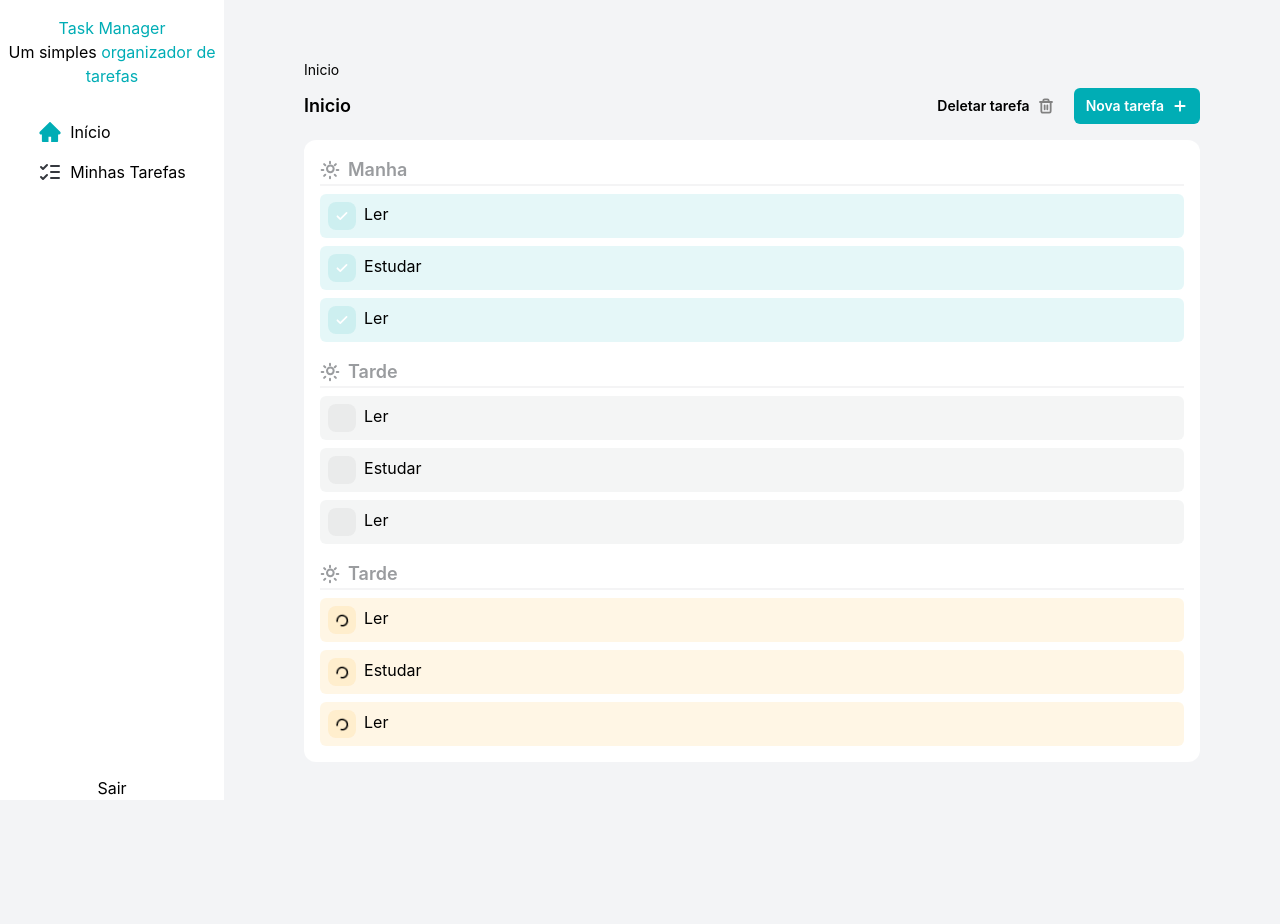
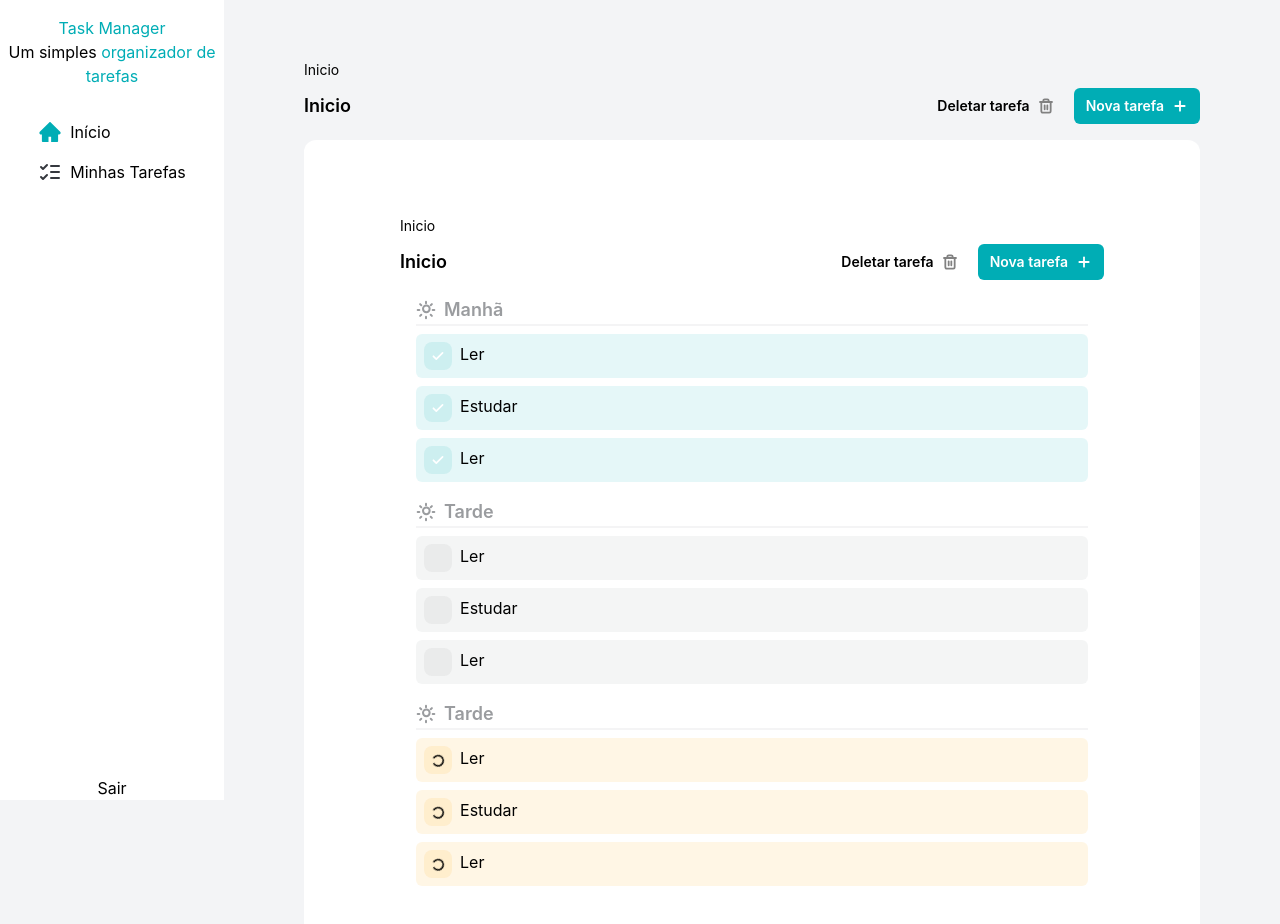
Before and after one commit to LuizChristani/TaskManager, a React (Vite) app in the folder frontend/: page / in a window 1280 px wide. Shown: the top 924 px of the page. Before the commit the page ends 800 px from the top, so only its background shows below. Built offline with nearby package versions, Linux system fonts and the light colour scheme.

Commit message:
feat: add task creation logic

```diff
--- a/frontend/src/components/AddTaskDialog.tsx
+++ b/frontend/src/components/AddTaskDialog.tsx
@@ -2,31 +2,42 @@ import { createPortal } from "react-dom"
 import { Card } from "./Card"
 import { Input } from "./Input"
 import { Button } from "./Button"
+import { useRef, useState } from "react"
+import { SelectTime } from "./SelectTime"
+import { StatusTask, type TaskItemProps } from "../types/Task"
 
 
 interface TaskDialog {
     open: boolean
-    handleClose: () => void
+    handleClose: () => void,
+    handleSubmit: (task: TaskItemProps) => void
 }
 
-export const AddTaskDialog = ({open, handleClose} : TaskDialog) => {
+export const AddTaskDialog = ({open, handleClose, handleSubmit} : TaskDialog) => {
+    const nodeRef = useRef<HTMLDivElement>(null)
+    const [title, setTitle] = useState("")
+    const [time, setTime] = useState("manha")
+    const [description, setDescription] = useState("")
+
     if (!open) return null
 
     return createPortal(
-        <div className="fixed flex items-center justify-center top-0 left-0 w-screen h-screen backdrop-blur">
+        <div className="fixed flex items-center justify-center top-0 left-0 w-screen h-screen backdrop-blur" ref={nodeRef}>
             <Card className="flex flex-col text-center w-84">
                 <h2 className="text-xl font-semibold text-[#35383E]">Nova Tarefa</h2>
                 <p className="my-1 mb-4 text-sm text-[#9A9C9F]">Insira as informações abaixo</p>
-                <Input label="Título" placeholder="Título da tarefa"></Input>
-                <select id="periodo" className="border border-[#ECECEC] px-4 py-3 rounded-lg">
-                    <option value="manha">Manhã</option>
-                    <option value="manha">Tarde</option>
-                    <option value="manha">Noite</option>
-                </select>
-                <Input label="Descrição" placeholder="Descreva a tarefa"></Input>
+                <Input label="Título" placeholder="Título da tarefa" onChange={(e) => setTitle(e.target.value)} value={title}></Input>
+                <SelectTime value={time} onChange={(event) => setTime(event.target.value)}/>
+                <Input label="Descrição" placeholder="Descreva a tarefa" onChange={(e) => setDescription(e.target.value)} value={description}></Input>
                 <div className="flex w-full space-x-2">
                     <Button color="danger" size="large" className="w-full" onClick={handleClose}>Cancelar</Button>
-                    <Button size="large" className="w-full">Salvar</Button>
+                    <Button size="large" className="w-full" onClick={() => handleSubmit({
+                        id: Math.random(),
+                        titulo: title,
+                        detalhes: description,
+                        status: StatusTask.Pendente,
+                        time: time
+                    })}>Salvar</Button>
                 </div>
             </Card>
         </div>, document.body
--- /dev/null
+++ b/frontend/src/components/SelectTime.tsx
@@ -0,0 +1,15 @@
+type SelectTimeProps = React.SelectHTMLAttributes<HTMLSelectElement>;
+
+
+export const SelectTime = (props: SelectTimeProps) => {
+    return (
+        <div className="flex flex-col gap-1">
+            <label htmlFor="time" className="text-left font-semibold text-[#35383E]">Horário</label>
+            <select id="periodo" className="border border-[#ECECEC] px-4 py-3 rounded-lg" {...props}>
+                <option value="manha">Manhã</option>
+                <option value="tarde">Tarde</option>
+                <option value="noite">Noite</option>
+            </select>
+        </div>
+    )
+}
--- a/frontend/src/components/Tasks.tsx
+++ b/frontend/src/components/Tasks.tsx
@@ -4,7 +4,11 @@ import Sun from "../assets/sun.svg?react"
 import { TASKS } from "../constants/Task"
 import { useState } from "react"
 import { StatusTask, type TaskItemProps } from "../types/Task"
-
+import { AddTaskDialog } from "./AddTaskDialog"
+import { Button } from "./Button"
+import AppIcon from "../assets/Add.svg?react"
+import TrashIcon from "../assets/trash-2.svg?react"
+import { Card } from "./Card"
 const Time = {
     Manha: "manha",
     Tarde: "tarde",
@@ -15,10 +19,7 @@ type Time = typeof Time[keyof typeof Time]
 
 export const Tasks = () => {
     const [tasks, setTasks] = useState<TaskItemProps[]>(TASKS);
-
-    const filterMorning = tasks.filter((item) => item.time.toLowerCase() === Time.Manha);
-    const filterLate = tasks.filter((item) => item.time.toLowerCase() === Time.Tarde);
-    const filterEvening = tasks.filter((item) => item.time.toLowerCase() === Time.Noite);
+    const [isOpenDialog, setIsOpenDialog] = useState(false)
 
     const handlerTaksClick = (taskId: number) => {
         const newTasks = tasks.map((task) => {
@@ -39,10 +40,41 @@ export const Tasks = () => {
         setTasks(newTasks)
     }
 
+    const handleAddTask = (task: TaskItemProps) => {
+        console.log("Nova task:", task);
+        setTasks((prev) => [...prev, task])
+        setIsOpenDialog(false)
+    }
+
+    const filterMorning = tasks.filter((item) => item.time.toLowerCase() === Time.Manha);
+    console.log(filterMorning)
+    const filterLate = tasks.filter((item) => item.time.toLowerCase() === Time.Tarde);
+    const filterEvening = tasks.filter((item) => item.time.toLowerCase() === Time.Noite);
     return (
-        <div className="flex flex-col gap-4">
+        <div className="w-full px-20 py-15">
+            <div className="flex flex-col gap-2">
+                <span className="text-sm">Inicio</span>
+                <div className="flex justify-between items-center font-semibold">
+                    <span className="text-lg">Inicio</span>
+                    <div className="flex gap-2">
+                        <Button
+                            color="ghost"
+                            size="large">
+                            Deletar tarefa<TrashIcon/>
+                        </Button>
+                        <Button
+                            color="primary"
+                            size="large"
+                            onClick={() => setIsOpenDialog(true)}
+                            >
+                            Nova tarefa<AppIcon/>
+                        </Button>
+                    </div>
+                </div>
+            </div>
+            <Card className="flex flex-col gap-4">
                 <div className="space-y-2">
-                <TaskSeparator title="Manha" icon={Sun}/>
+                    <TaskSeparator title="Manhã" icon={Sun}/>
                     {filterMorning.map((item) => (
                         <div key={item.id}>
                             <TaskItem key={item.id} task={item}  handlerTaksClick={handlerTaksClick}/>
@@ -65,6 +97,8 @@ export const Tasks = () => {
                         </div>
                     ))}
                 </div>
+                <AddTaskDialog handleSubmit={handleAddTask} handleClose={() => setIsOpenDialog(false)} open={isOpenDialog} />
+            </Card>
         </div>
     )
 }
```
Lines whose indentation alone changed are shown as unchanged.
